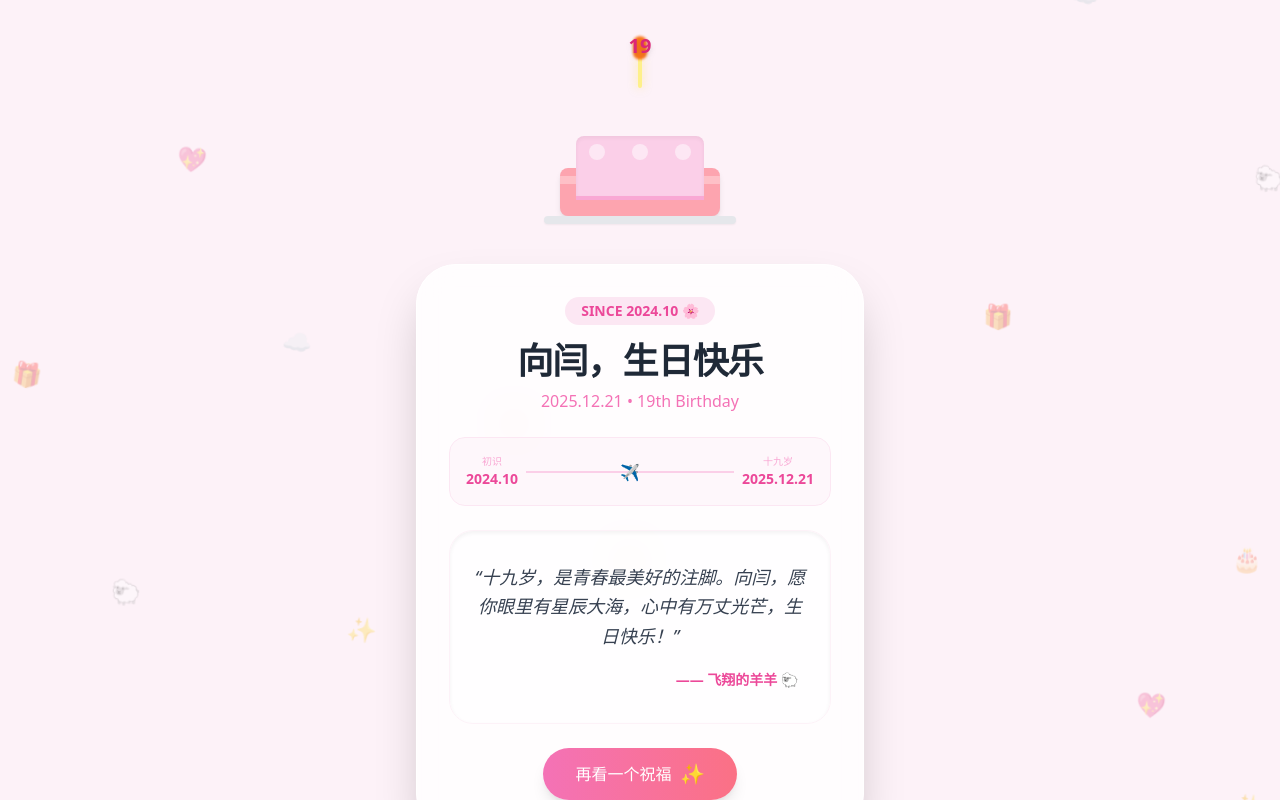
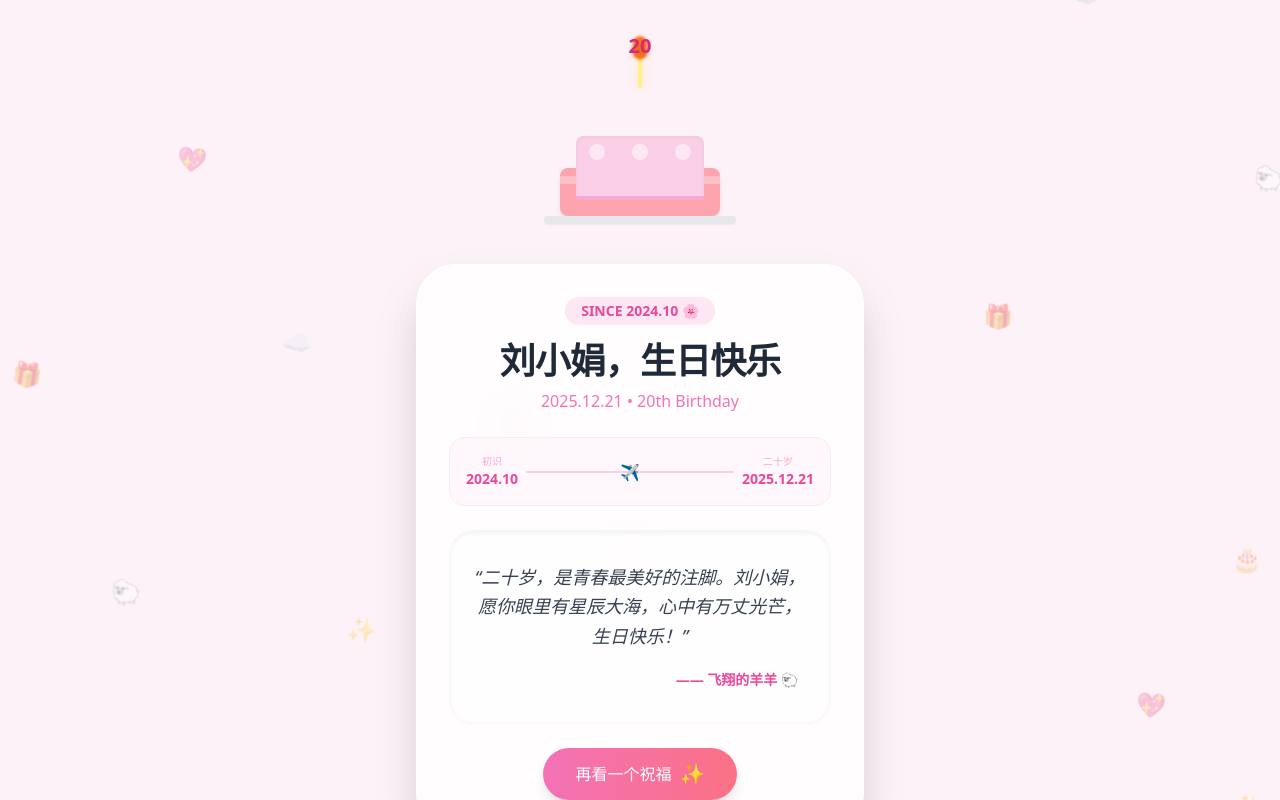
Before and after one commit to 2777136265-dev/birthday-website, a React (Vite) app: page / in a window 1280 px wide. Both pictures are taken after a click on the button "点击开启 ✨". Shown: the top 800 px of the page. Built offline with nearby package versions, Linux system fonts and the light colour scheme.

Commit message:
Update index.tsx

```diff
--- a/index.tsx
+++ b/index.tsx
@@ -3,11 +3,11 @@ import React, { useState, useEffect } from 'react';
 import ReactDOM from 'react-dom/client';
 
 const WISHES = [
-  "从2024年10月相识到2025年12月21日，转眼间迎来了你的19岁。向闫，愿你十九岁的每一天都像阳光一样灿烂！",
-  "祝向闫19岁生日快乐！很高兴在这一路时光里有你相伴。愿你岁岁平安，万事顺遂。",
-  "十九岁，是青春最美好的注脚。向闫，愿你眼里有星辰大海，心中有万丈光芒，生日快乐！",
-  "从初识到现在的十九岁，愿你被这个世界温柔以待。独立且自由，热烈且赤诚，前程似锦。",
-  "向闫，祝你19岁生日快乐！愿你前路繁花似锦，不负韶华，在最美好的年纪里闪闪发光。"
+  "从2025年4月21日相识到2025年12月26日，转眼间迎来了你的20岁。刘小娟，愿你二十岁的每一天都像阳光一样灿烂！",
+  "祝刘小娟20岁生日快乐！很高兴在这一路时光里有你相伴。愿你岁岁平安，万事顺遂。",
+  "二十岁，是青春最美好的注脚。刘小娟，愿你眼里有星辰大海，心中有万丈光芒，生日快乐！",
+  "从初识到现在的二十岁，愿你被这个世界温柔以待。独立且自由，热烈且赤诚，前程似锦。",
+  "刘小娟，祝你20岁生日快乐！愿你前路繁花似锦，不负韶华，在最美好的年纪里闪闪发光。"
 ];
 
 const BirthdayCake: React.FC = () => (
@@ -16,7 +16,7 @@ const BirthdayCake: React.FC = () => (
       <div className="relative">
         <div className="w-1 h-8 bg-yellow-200 mx-auto rounded-full shadow-[0_0_10px_rgba(253,224,71,0.5)]"></div>
         <div className="absolute -top-4 left-1/2 -translate-x-1/2 w-3 h-5 bg-orange-500 rounded-full animate-flame blur-[1px]"></div>
-        <div className="absolute -top-6 left-1/2 -translate-x-1/2 text-pink-600 font-bold text-xl drop-shadow-md">19</div>
+        <div className="absolute -top-6 left-1/2 -translate-x-1/2 text-pink-600 font-bold text-xl drop-shadow-md">20</div>
       </div>
     </div>
     <div className="absolute bottom-4 left-1/2 -translate-x-1/2 w-32 h-16 bg-pink-200 rounded-t-lg shadow-inner border-b-4 border-pink-300 z-10">
@@ -63,8 +63,8 @@ const App: React.FC = () => {
                 <span className="absolute -top-2 -right-2 text-2xl animate-pulse">🐑</span>
             </div>
           </div>
-          <h1 className="text-3xl font-bold text-pink-600 mb-4">向闫，你有一份特别的礼物</h1>
-          <p className="text-pink-400 mb-8 font-light">来自“飞翔的羊羊”的 19 岁祝福</p>
+          <h1 className="text-3xl font-bold text-pink-600 mb-4">刘小娟，你有一份特别的礼物</h1>
+          <p className="text-pink-400 mb-8 font-light">来自“飞翔的羊羊”的 20 岁祝福</p>
           <button
             onClick={handleStart}
             className="bg-pink-500 text-white px-12 py-4 rounded-full text-xl font-bold shadow-2xl hover:scale-110 active:scale-95 transition-all duration-300 flex items-center gap-2"
@@ -99,8 +99,8 @@ const App: React.FC = () => {
               <div className="inline-block bg-pink-100 text-pink-500 px-4 py-1 rounded-full text-sm font-bold mb-4 animate-bounce">
                 SINCE 2024.10 🌸
               </div>
-              <h1 className="text-4xl font-bold text-gray-800 tracking-tight">向闫，生日快乐</h1>
-              <p className="text-pink-400 mt-2 font-medium">2025.12.21 • 19th Birthday</p>
+              <h1 className="text-4xl font-bold text-gray-800 tracking-tight">刘小娟，生日快乐</h1>
+              <p className="text-pink-400 mt-2 font-medium">2025.12.21 • 20th Birthday</p>
             </header>
 
             {/* 故事时光轴 */}
@@ -113,7 +113,7 @@ const App: React.FC = () => {
                     <div className="absolute top-1/2 left-1/2 -translate-x-1/2 -translate-y-1/2 text-pink-400">✈️</div>
                 </div>
                 <div className="text-center">
-                    <p className="text-[10px] text-pink-300 uppercase">十九岁</p>
+                    <p className="text-[10px] text-pink-300 uppercase">二十岁</p>
                     <p className="text-sm font-bold text-pink-500">2025.12.21</p>
                 </div>
             </div>
```
